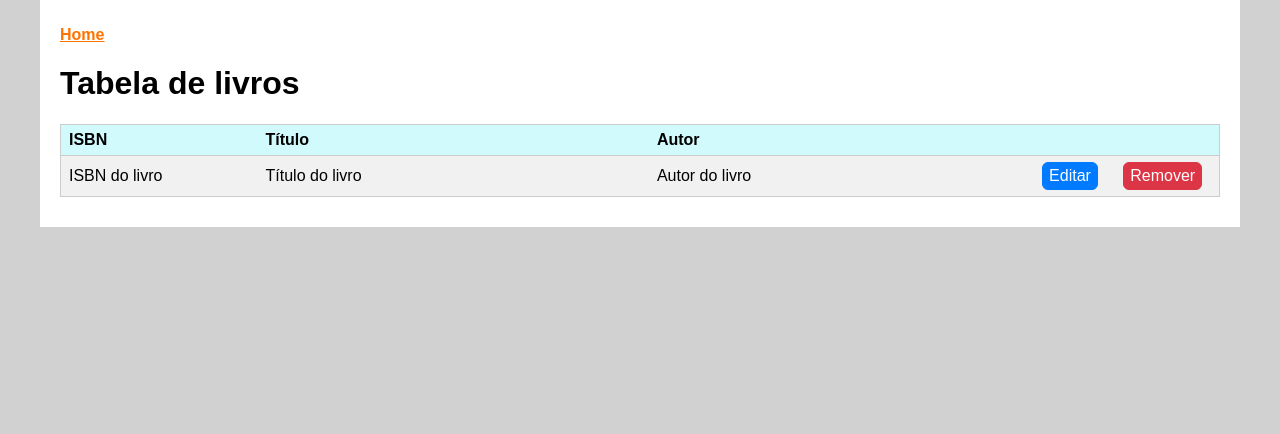
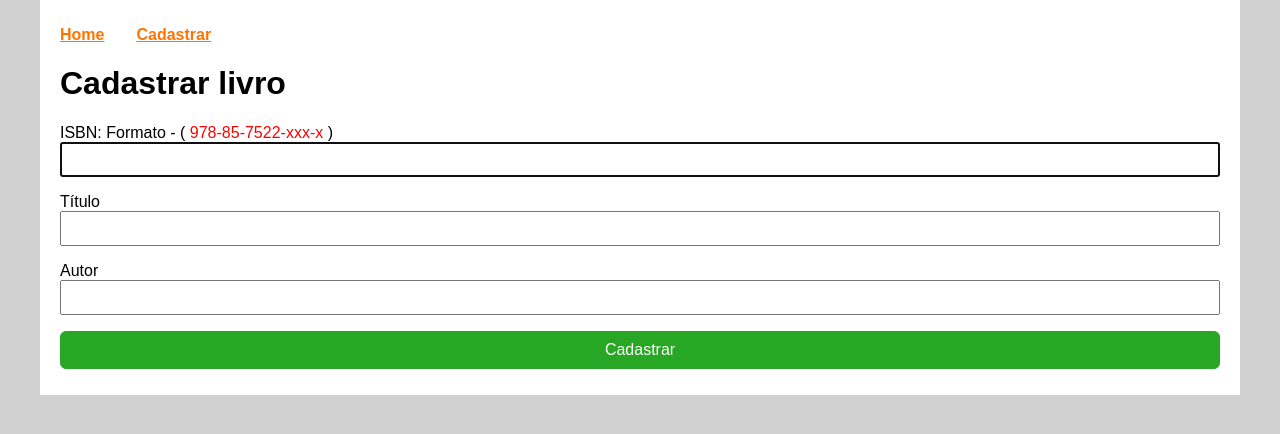
Before and after one commit to robertocsm/react-crud-basico, a React (Create React App) app: page /cadastrar in a window 1280 px wide. Shown: the top 434 px of the page. Built offline with nearby package versions, Linux system fonts and the light colour scheme.

Commit message:
atualizado capitulo 10 pagina 156
Signed-off-by: Roberto <robertoc@copel.com>

```diff
--- a/src/App.js
+++ b/src/App.js
@@ -1,14 +1,44 @@
 import React, { Component } from "react";
+import { BrowserRouter as Router, Routes, Route } from "react-router-dom";
 import Menu from "./components/Menu";
 import TabelaLivros from "./components/TabelaLivros";
+import CadastrarLivros from "./components/CadastrarLivros";
+import NotFound from "./components/NotFound";
 
 class App extends Component {
+  state = {
+    livros: [
+      {
+        id: 1,
+        isbn: "978-85-7522-403-8",
+        titulo: "HTML5 - 2ª Edição",
+        autor: "Maurício Samy Silva",
+      },
+      {
+        id: 2,
+        isbn: "978-85-7522-807-4",
+        titulo: "Introdução ao Pentest",
+        autor: "Daniel Moreno",
+      },
+      {
+        id: 3,
+        isbn: "978-85-7522-780-8",
+        titulo: "Internet das Coisas para Desenvolvedores",
+        autor: "Ricardo da Silva Ogliari",
+      },
+    ],
+  };
+
   render() {
     return (
-      <div className="App">
+      <Router>
         <Menu />
-        <TabelaLivros />
-      </div>
+        <Routes>
+          <Route exact path="/" element={ <TabelaLivros livros={this.state.livros} />} />
+          <Route exact path="/cadastrar" element={ <CadastrarLivros />} />
+          <Route component={NotFound} />
+        </Routes>
+      </Router>
     );
   }
 }
--- /dev/null
+++ b/src/components/CadastrarLivros.js
@@ -0,0 +1,39 @@
+import React, { Component } from "react";
+
+class CadastrarLivros extends Component {
+  render() {
+    return (
+      <form>
+        <h1>Cadastrar livro</h1>
+        <p>
+          <label htmlFor="fisbn">
+            ISBN: Formato - (
+            <span style={{ color: "red" }}> 978-85-7522-xxx-x </span>)
+          </label>
+          <input
+            type="text"
+            autoFocus
+            id="fisbn"
+            required
+            pattern="^978-85-7522-[0-9]{3}-[0-9]{1}$"
+          />
+        </p>
+        <p>
+          <label htmlFor="ftitulo">Título</label>
+          <input type="text" id="ftitulo" required />
+        </p>
+        <p>
+          <label htmlFor="fautor">Autor</label>
+          <input type="text" id="fautor" required />
+        </p>
+        <p>
+          <button type="submit" className="botao cadastrar">
+            Cadastrar
+          </button>
+        </p>
+      </form>
+    );
+  }
+}
+
+export default CadastrarLivros;
--- a/src/components/Menu.js
+++ b/src/components/Menu.js
@@ -1,9 +1,16 @@
 import React from "react";
-const Menu = props => {
+import { Link } from "react-router-dom";
+
+const Menu = (props) => {
     return (
         <nav className="menu">
             <ul>
-                <li><a href="#">Home</a></li>
+                <li>
+                    <Link to="/">Home</Link>
+                </li>
+                <li>
+                    <Link to="/cadastrar">Cadastrar</Link>
+                </li>
             </ul>
         </nav>
     );
--- /dev/null
+++ b/src/components/NotFound.js
@@ -0,0 +1,14 @@
+import React from "react";
+import { Link } from "react-router-dom";
+
+const NotFound = () => (
+  <>
+    <h1>404!</h1>
+    <p>
+      Lamento. Essa página não existe ou foi removida <br />
+      <Link to="/">Votar para Tabela de livros</Link>
+    </p>
+  </>
+);
+
+export default NotFound;
--- a/src/components/TabelaLivros.js
+++ b/src/components/TabelaLivros.js
@@ -1,8 +1,10 @@
 import React from "react";
-const TabelaLivros = () => {
+const TabelaLivros = ({ livros }) => {
   return (
     <div className="livros">
       <h1>Tabela de livros</h1>
+      {livros.length === 0 && <h2>Nenhum livro cadastrado!</h2>}
+      {livros.length > 0 && (
         <table className="tabela">
           <thead>
             <tr>
@@ -14,10 +16,11 @@
             </tr>
           </thead>
           <tbody>
-          <tr>
-            <td>ISBN do livro</td>
-            <td>Título do livro</td>
-            <td>Autor do livro</td>
+            {livros.map((livro) => (
+              <tr key={livro.isbn}>
+                <td>{livro.isbn}</td>
+                <td>{livro.titulo}</td>
+                <td>{livro.autor}</td>
                 <td>
                   <button className="botao editar">Editar</button>
                 </td>
@@ -25,8 +28,10 @@
                   <button className="botao remover">Remover</button>
                 </td>
               </tr>
+            ))}
           </tbody>
         </table>
+      )}
     </div>
   );
 };
```
Lines whose indentation alone changed are shown as unchanged.
